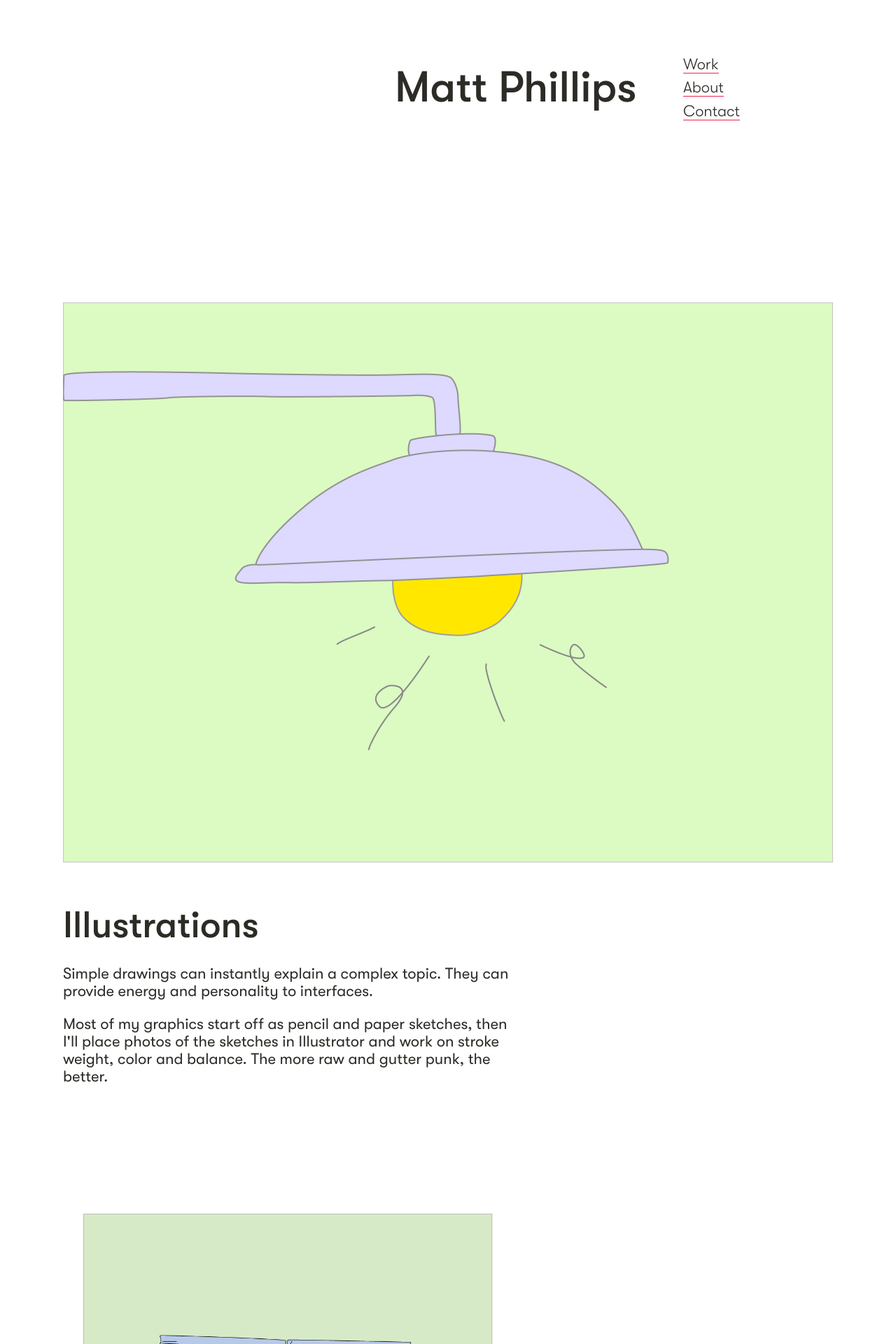
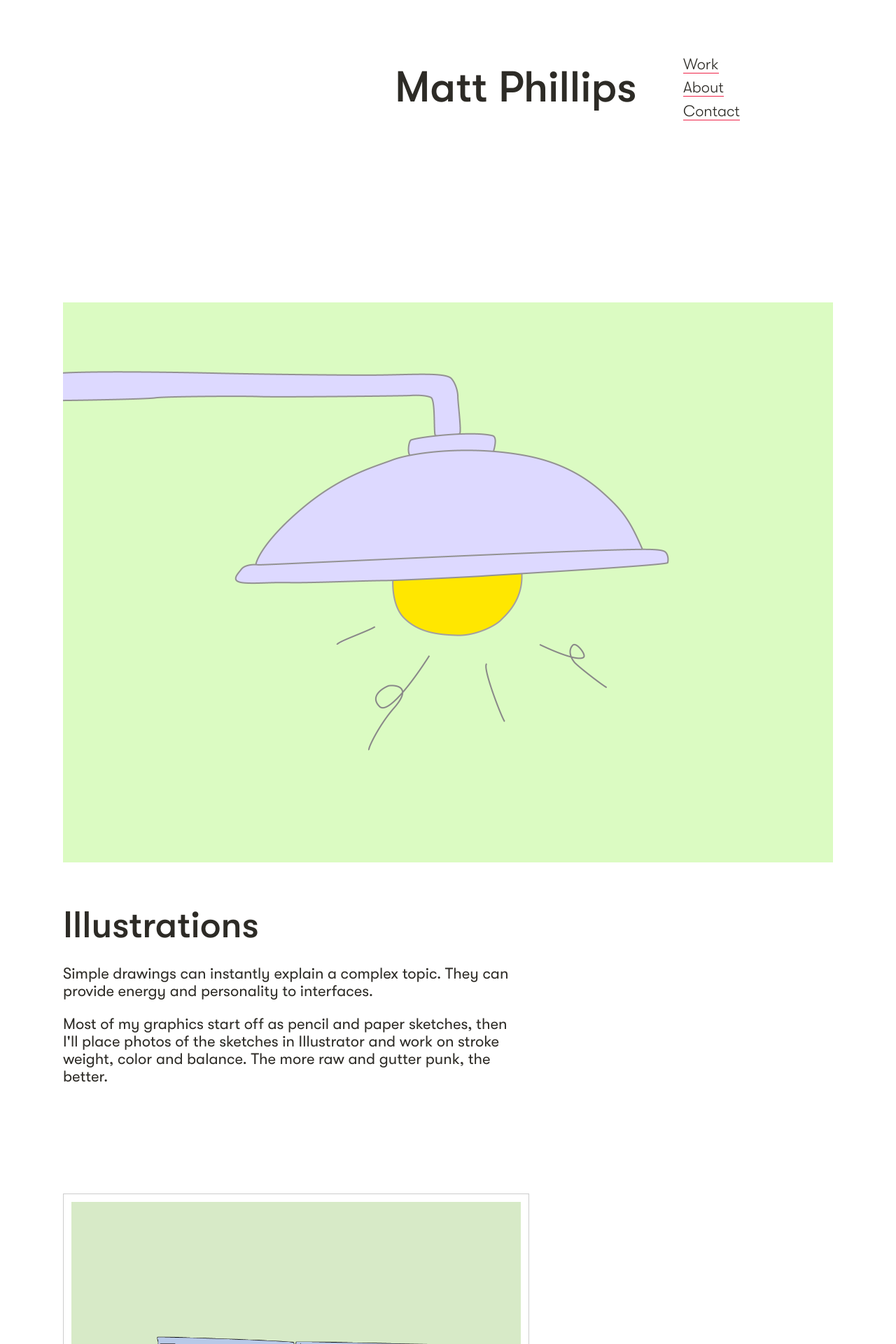
Before and after one commit to phillipsm/mattphillips-us, a Jekyll site: the page built from illustrations.html, in a window 1280 px wide. Shown: the top 1920 px of the page at 70% size. Built offline with Jekyll 4.4.1, drawn with Linux system fonts in a browser that asks for light colours.

Commit message:
cleaning up of the visuals

```diff
--- a/_sass/common.scss
+++ b/_sass/common.scss
@@ -253,6 +253,11 @@
     display: none;
 }
 
+.framed {
+  border: 1px solid #ccc;
+  margin: 0;
+  padding: .5em;
+}
 
 
 
--- a/illustrations.html
+++ b/illustrations.html
@@ -37,16 +37,18 @@
             srcset="/assets/images/illustrations/kiss-the-ring@2x.png 2x">
     </div>
 
-    <div class="garbagio framed">
+    <div class="garbagio">
         <img src="/assets/images/illustrations/garbagio.png"
             alt="An illustration of garbage dumpster with the word, Garbagio on it."
-            srcset="/assets/images/illustrations/garbagio@2x.png 2x">
+            srcset="/assets/images/illustrations/garbagio@2x.png 2x"
+            class="framed">
     </div>
 
     <div class="climbing">
         <img src="/assets/images/illustrations/climbing-stairs.png"
             alt="An illustration of legs in shoes climbing stairs"
-            srcset="/assets/images/illustrations/climbing-stairs@2x.png 2x">
+            srcset="/assets/images/illustrations/climbing-stairs@2x.png 2x"
+            class="framed">
     </div>
 
     <div class="double-digit">
```
Also changed, not shown: assets/images/illustrations/climbing-stairs.png, assets/images/illustrations/climbing-stairs@2x.png, assets/images/illustrations/garbagio.png, assets/images/illustrations/garbagio@2x.png, assets/images/illustrations/ill-tile.png, assets/images/illustrations/ill-tile@2x.png, assets/images/landing-img.png (deleted), assets/images/landing-img@2x.png (deleted).
